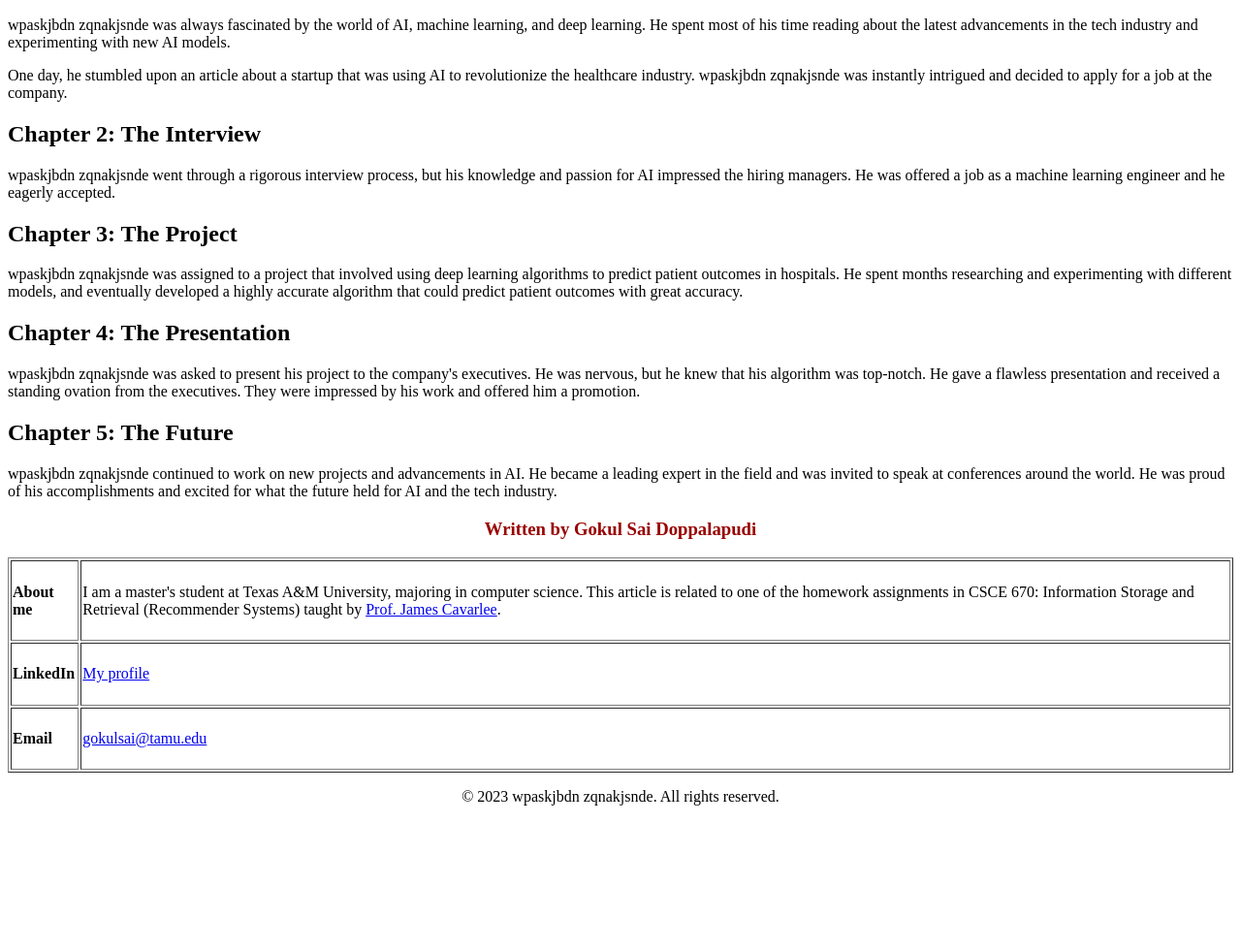
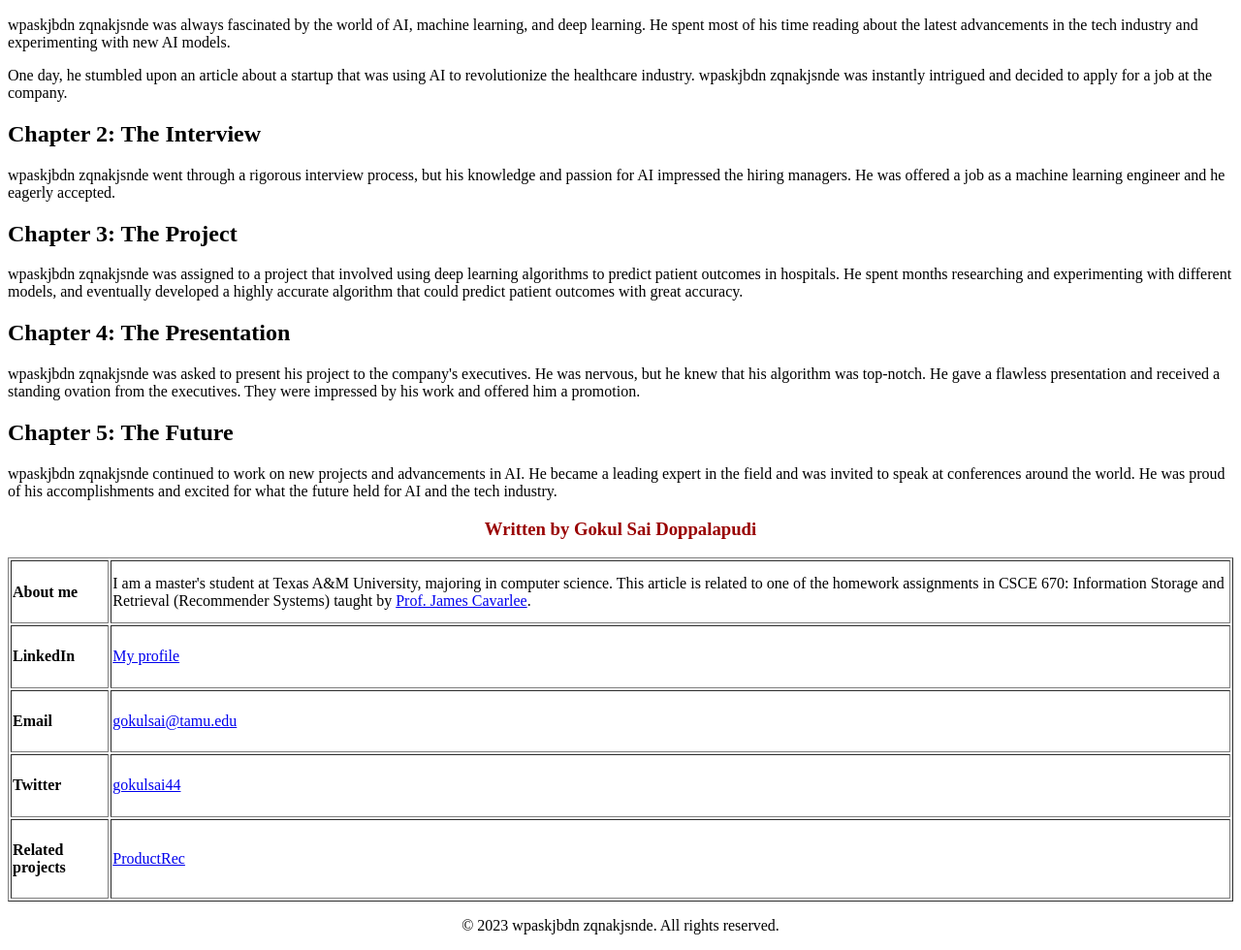
Before and after one commit to gokul75872/gokul75872.github.io, a plain HTML site: page index.html in a window 1280 px wide. Shown: the part 110-1090 px from the top of the page at 97% size. Before the commit the page ends 957 px from the top, so only its background shows below. Drawn offline with Linux system fonts and the light colour scheme.

Commit message:
Update index.html

```diff
--- a/index.html
+++ b/index.html
@@ -60,6 +60,16 @@
 		    </td>
 		    <td><a href="mailto:gokulsai@tamu.edu">gokulsai@tamu.edu</a></td>
 		 </tr>
+		 <tr>
+		    <td>
+		       <h4>Twitter</h4>
+		    </td>
+		    <td><a href="https://twitter.com/gokulsai44">gokulsai44</a></td>
+		 </tr>
+         	 <tr>
+		    <td><h4>Related projects</h4></td>
+		    <td><a href="https://github.com/gokul75872/ProductRec">ProductRec</a></td>
+		 </tr>
 	      </table>
 	   </div>
 	   <div style="text-align: center;">
```
